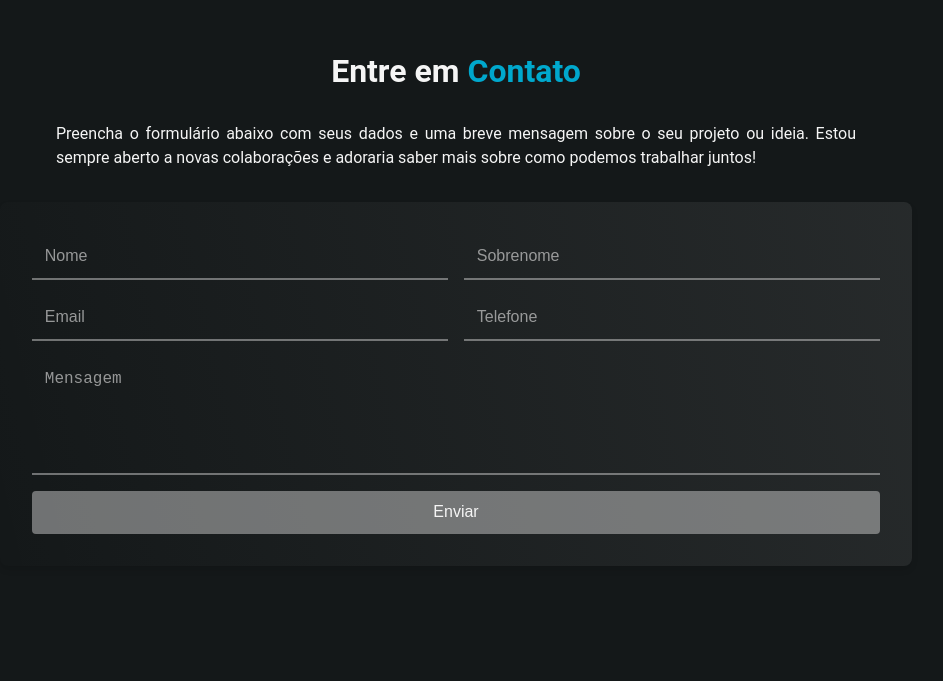
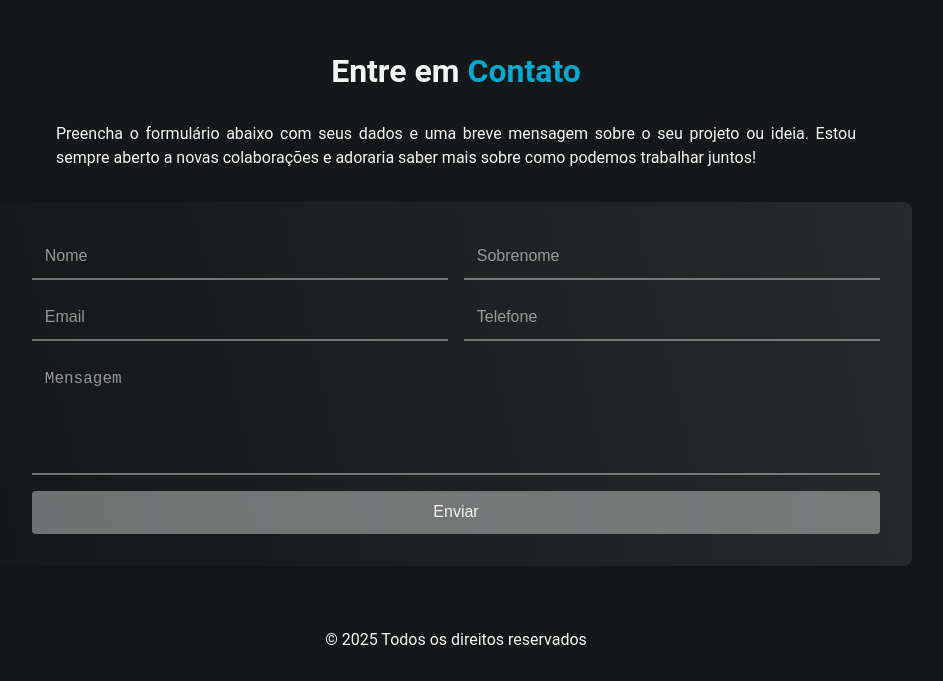
Before and after one commit to piciliano/portfolio, a React (Vite) app: page / in a window 1280 px wide. Shown: the part 3050-3731 px from the top of the page, without its empty margins (184-1127 px from the left). Before the commit the page ends 3632 px from the top, so only its background shows below. Built offline with nearby package versions, Linux system fonts and the light colour scheme.

Commit message:
feat: added footer

```diff
--- a/src/App.tsx
+++ b/src/App.tsx
@@ -8,6 +8,7 @@ import MyProjects from "./components/myProjects";
 import MySkill from "./components/mySkills";
 import Navbar from "./components/navbar";
 import React from "react";
+import Footer from "./components/footer";
 
 function App() {
   const sections = [
@@ -15,15 +16,16 @@ function App() {
     { id: "projects", Component: MyProjects },
     { id: "skills", Component: MySkill },
     { id: "contact", Component: ContactMe },
+    { id: "", Component: Footer }, // Último item
   ];
 
   return (
     <>
       <Navbar />
       <Beginning />
-      {sections.map(({ id, Component }) => (
+      {sections.map(({ id, Component }, index) => (
         <React.Fragment key={id}>
-          <Line id={id} />
+          {index < sections.length - 1 && <Line id={id} />}
           <Component />
         </React.Fragment>
       ))}
--- /dev/null
+++ b/src/components/footer/index.tsx
@@ -0,0 +1,11 @@
+import * as S from "./styles";
+
+const Footer: React.FC = () => {
+  return (
+    <S.FooterContainer>
+      © 2025 Todos os direitos reservados
+    </S.FooterContainer>
+  );
+};
+
+export default Footer;
--- /dev/null
+++ b/src/components/footer/styles.ts
@@ -0,0 +1,14 @@
+import styled from "styled-components";
+
+export const FooterContainer = styled.section`
+  padding-left: ${(props) => props.theme.paddings.section};
+  padding-right: ${(props) => props.theme.paddings.section};
+  padding-top: 3rem;
+  padding-bottom: 2rem;
+  width: 100%;
+  display: flex;
+  justify-content: center;
+  @media (max-width: 780px) {
+    font-size: 0.9rem;
+  }
+`;
```
